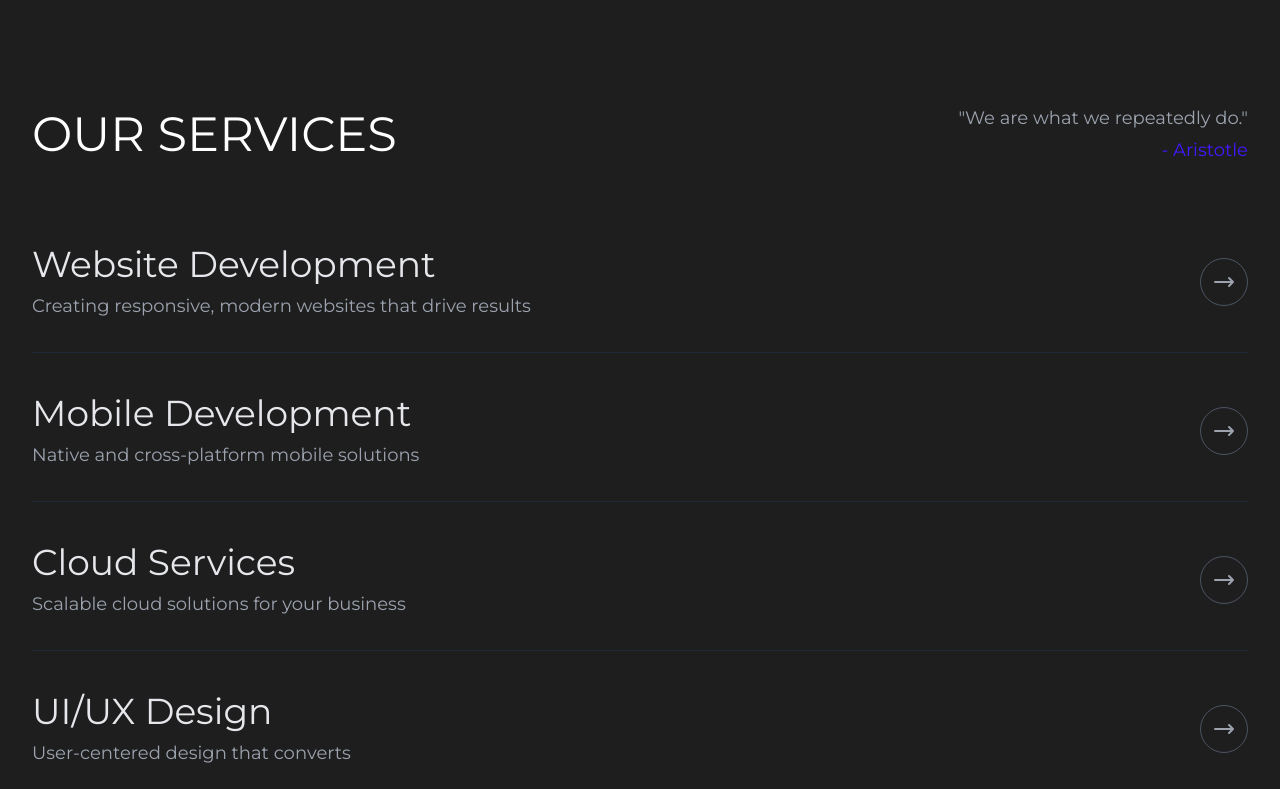
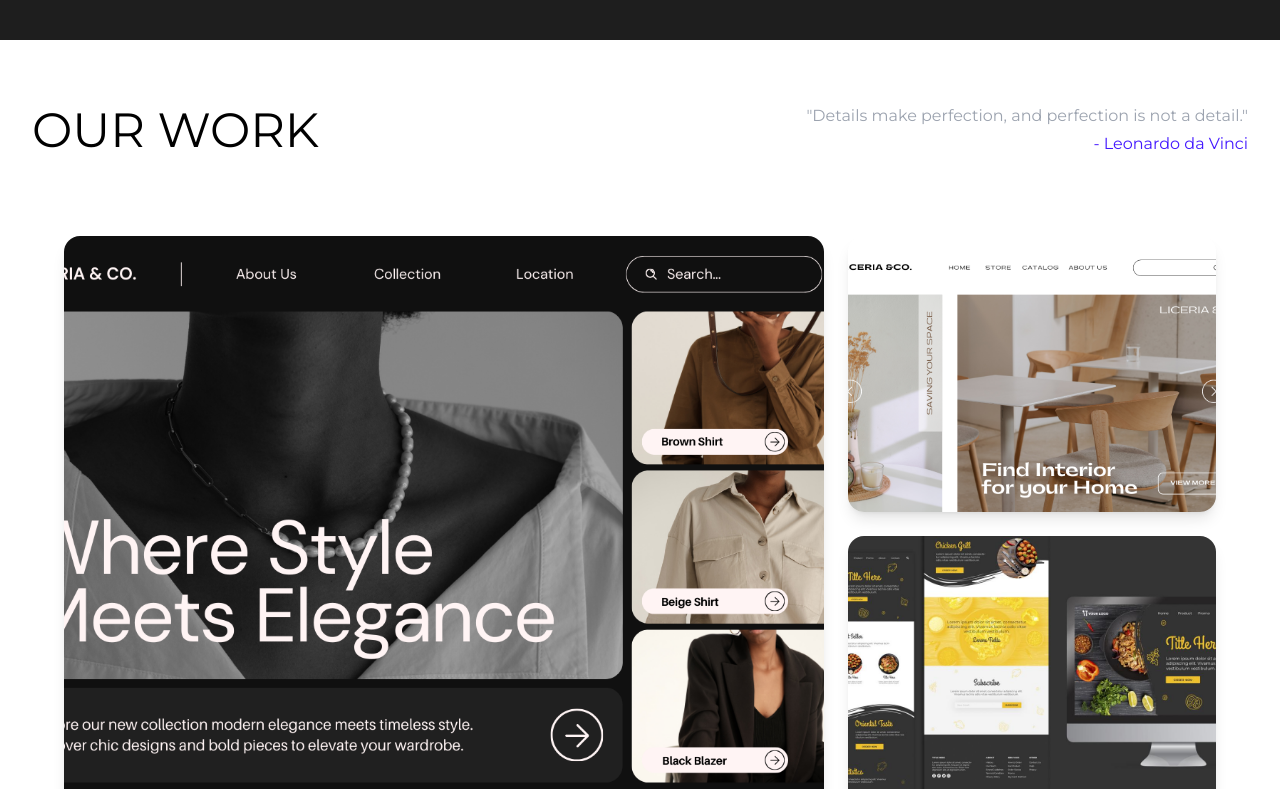
Before and after one commit to Sakhi29/accelix, a Next.js app: page / in a window 1280 px wide. Shown: the part 760-1549 px from the top of the page. Built offline with nearby package versions, Linux system fonts and the light colour scheme; a web font is replaced by a local one.

Commit message:
work section added, case study fixes

```diff
--- a/src/app/page.tsx
+++ b/src/app/page.tsx
@@ -5,12 +5,14 @@ import CaseStudies from "../components/Home/CaseStudies";
 import Testimonials from "../components/Home/Testimonials";
 import Footer from "../partials/Common/Footer";
 import FAQ from "@/components/Home/Faq";
+import Work from "@/components/Home/Work";
 
 export default function Home() {
   return (
     <main className="">
       <Hero />
       {/* <Features /> */}
+      <Work/>
       <Services />
       <CaseStudies />
       <Testimonials />
--- /dev/null
+++ b/src/components/Home/Work/index.tsx
@@ -0,0 +1,102 @@
+"use client";
+import React from "react";
+import Image from "next/image";
+import Grid from "@/partials/Common/Grid";
+import { WorkItem } from "@/types/Work";
+import { Montserrat } from "next/font/google";
+
+const montserrat = Montserrat({
+  subsets: ["latin"],
+  weight: "400",
+  display: "swap",
+});
+const workItems: WorkItem[] = [
+  {
+    id: 1,
+    title: "E-Commerce Platform",
+    feature: "Full-stack Development",
+    image: "/case2.png",
+    className: "col-span-12 md:col-span-8 md:row-span-2",
+  },
+  {
+    id: 2,
+    title: "Mobile Banking App",
+    feature: "UI/UX Design",
+    image: "/case1.png",
+    className: "col-span-12 md:col-span-4 row-span-1",
+  },
+  {
+    id: 3,
+    title: "Social Media Dashboard",
+    feature: "Frontend Development",
+    image: "/case5.jpg",
+    className: "col-span-12 md:col-span-4 row-span-1",
+  },
+  {
+    id: 4,
+    title: "Portfolio Website",
+    feature: "Responsive Design",
+    image: "/case2.webp",
+    className: "col-span-12 md:col-span-6 md:row-span-3",
+  },
+  {
+    id: 5,
+    title: "Portfolio Website",
+    feature: "Responsive Design",
+    image: "/case4.jpg",
+    className: "col-span-12 md:col-span-6 md:row-span-3",
+  },
+];
+
+const Work = () => {
+  return (
+    <section className="py-16 px-4 sm:px-6 lg:px-8 text-white relative overflow-hidden w-full bg-white">
+      <div className="container mx-auto">
+        {/* Header Section */}
+        <div className="flex flex-col md:flex-row justify-between items-center mb-12 md:mb-20 space-y-6 md:space-y-0">
+          <h2
+            className={`${montserrat.className} text-black text-3xl sm:text-4xl lg:text-5xl font-bold text-center md:text-left`}
+          >
+            OUR WORK
+          </h2>
+          <p className="text-gray-400 text-sm sm:text-base md:text-md text-center md:text-right">
+            "Details make perfection, and perfection is not a detail."
+            <span className="block text-[#4318FF] mt-1">- Leonardo da Vinci</span>
+          </p>
+        </div>
+      </div>
+      <div className="max-w-7xl mx-auto px-4 sm:px-6 lg:px-8">
+        <Grid
+          items={workItems}
+          columns={12}
+          gap={6}
+          responsive={{ sm: 1, md: 12, lg: 12 }}
+          gridClassName="relative"
+          renderItem={(item, index) => (
+            <div className="relative aspect-[4/3] w-full overflow-hidden rounded-2xl shadow-lg group">
+              <Image
+                src={item.image}
+                alt={item.title}
+                fill
+                className="object-cover transition-transform duration-300 group-hover:scale-110"
+                sizes="(max-width: 768px) 100vw, (max-width: 1200px) 50vw, 33vw"
+              />
+              <div className="absolute inset-0 bg-blue-600/0 group-hover:bg-blue-600/80 transition-all duration-300 flex items-center justify-center opacity-0 group-hover:opacity-100">
+                <div className="text-center p-4">
+                  <h3 className="text-white font-bold text-xl md:text-2xl mb-2">
+                    {item.title}
+                  </h3>
+                  <p className="text-white/90 text-sm md:text-base">
+                    {item.feature}
+                  </p>
+                </div>
+              </div>
+            </div>
+          )}
+        />
+      </div>
+    </section>
+  );
+};
+
+export default Work;
--- a/src/partials/Common/Footer/index.tsx
+++ b/src/partials/Common/Footer/index.tsx
@@ -18,9 +18,9 @@ const Footer = () => {
       <div className="absolute top-0 left-0 w-full h-[120px] md:h-[250px] bg-[#1E1E1E] overflow-hidden">
         <motion.h2
           initial={{ opacity: 0, y: 20 }}
-          whileInView={{ opacity: 1, y: 0 }}
+          whileInView={{ opacity: 0.3, y: 0 }}
           transition={{ duration: 0.5 }}
-          className="w-full text-center text-[50px] md:text-[110px] lg:text-[220px] font-bold text-[#4338ca] leading-[0.9] md:mt-[120px]"
+          className="w-full text-center text-[50px] md:text-[110px] lg:text-[220px] font-bold text-white opacity-5 leading-[0.9] md:mt-[120px]"
         >
           CONTACT US
         </motion.h2>
--- /dev/null
+++ b/src/partials/Common/Grid/index.tsx
@@ -0,0 +1,60 @@
+"use client";
+import React from "react";
+import { motion } from "framer-motion";
+import { GridItem, GridProps } from "@/types/Work";
+
+const Grid = <T extends GridItem>({
+  items,
+  renderItem,
+  className = "",
+  gridClassName = "",
+  animate = true,
+  columns = 12,
+  gap = 4,
+  responsive = {
+    sm: 2,
+    md: 3,
+    lg: 4,
+    xl: 4,
+    "2xl": 4,
+  },
+}: GridProps<T>) => {
+  const gridCols = `grid-cols-1 ${
+    responsive.sm ? `sm:grid-cols-${responsive.sm}` : ""
+  } ${responsive.md ? `md:grid-cols-${responsive.md}` : ""} ${
+    responsive.lg ? `lg:grid-cols-${responsive.lg}` : ""
+  } ${responsive.xl ? `xl:grid-cols-${responsive.xl}` : ""} ${
+    responsive["2xl"] ? `2xl:grid-cols-${responsive["2xl"]}` : ""
+  }`;
+
+  return (
+    <div className={className}>
+      <div
+        className={`grid ${gridCols} gap-${gap} ${gridClassName}`}
+        style={{ gridTemplateColumns: `repeat(${columns}, minmax(0, 1fr))` }}
+      >
+        {items.map((item, index) => (
+          <React.Fragment key={item.id}>
+            {animate ? (
+              <motion.div
+                initial={{ opacity: 0, y: 20 }}
+                whileInView={{ opacity: 1, y: 0 }}
+                transition={{ duration: 0.5, delay: index * 0.1 }}
+                className={item.className}
+                style={item.style}
+              >
+                {renderItem(item, index)}
+              </motion.div>
+            ) : (
+              <div className={item.className} style={item.style}>
+                {renderItem(item, index)}
+              </div>
+            )}
+          </React.Fragment>
+        ))}
+      </div>
+    </div>
+  );
+};
+
+export default Grid;
--- a/src/partials/Common/Navbar/index.tsx
+++ b/src/partials/Common/Navbar/index.tsx
@@ -43,6 +43,12 @@ const Navbar = () => {
             className="text-white hover:text-gray-300 transition-colors"
           >
             Case Studies
+          </Link>
+          <Link
+            href="/faqs"
+            className="text-white hover:text-gray-300 transition-colors"
+          >
+            FAQs
           </Link>
           <Link
             href="/contact"
--- /dev/null
+++ b/src/types/Work/index.ts
@@ -0,0 +1,27 @@
+export interface WorkItem extends GridItem {
+  title: string;
+  feature: string;
+  image: string;
+}
+export interface GridItem {
+  id: number | string;
+  className?: string;
+  style?: React.CSSProperties;
+}
+
+export interface GridProps<T extends GridItem> {
+  items: T[];
+  renderItem: (item: T, index: number) => React.ReactNode;
+  className?: string;
+  gridClassName?: string;
+  animate?: boolean;
+  columns?: number;
+  gap?: number;
+  responsive?: {
+    sm?: number;
+    md?: number;
+    lg?: number;
+    xl?: number;
+    "2xl"?: number;
+  };
+}
```
